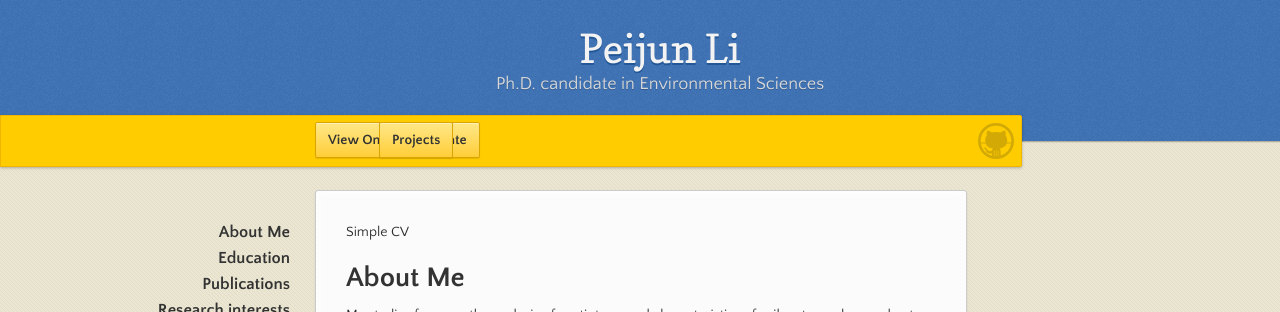
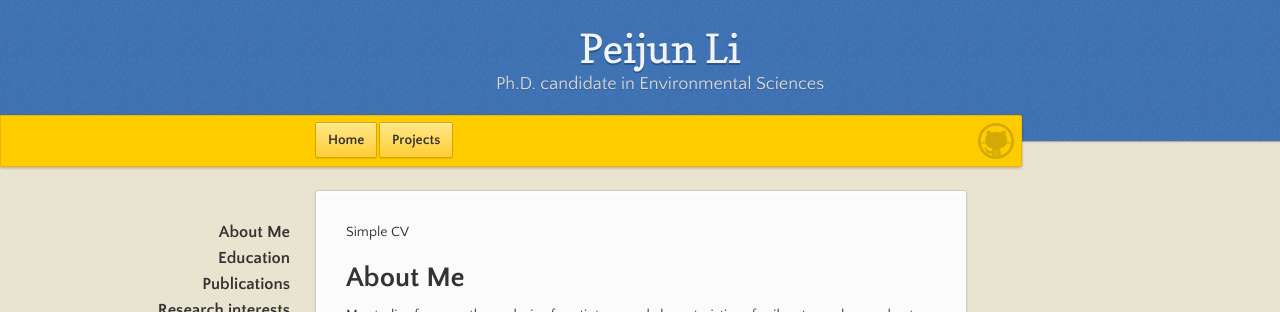
Before and after one commit to PercyLeeMaxWell/PercyLeeMaxWell.github.io, a Jekyll site: the page built from index.md, in a window 1280 px wide. Shown: the top 312 px of the page. Built offline with Jekyll 4.4.1, drawn with Linux system fonts in a browser that asks for light colours.

Commit message:
Update default.html

```diff
--- a/_layouts/default.html
+++ b/_layouts/default.html
@@ -24,7 +24,8 @@
 
       <div id="banner">
         <span id="logo"></span>
-        <a href="https://www.researchgate.net/profile/Peijun-Li-3/research" class="button fork1"><strong>View On ResearchGate</strong></a>
+        <a href="https://www.researchgate.net/profile/Peijun-Li-3/research" class="button fork0"><strong>View On ResearchGate</strong></a>
+        <a target="_self" href="https://percyleemaxwell.github.io" class="button fork1"><strong>Home</strong></a>
         <a target="_self" href="https://percyleemaxwell.github.io/Research.html" class="button fork2"><strong>Projects</strong></a>
         {% if site.show_downloads %}
           <div class="downloads">
```
